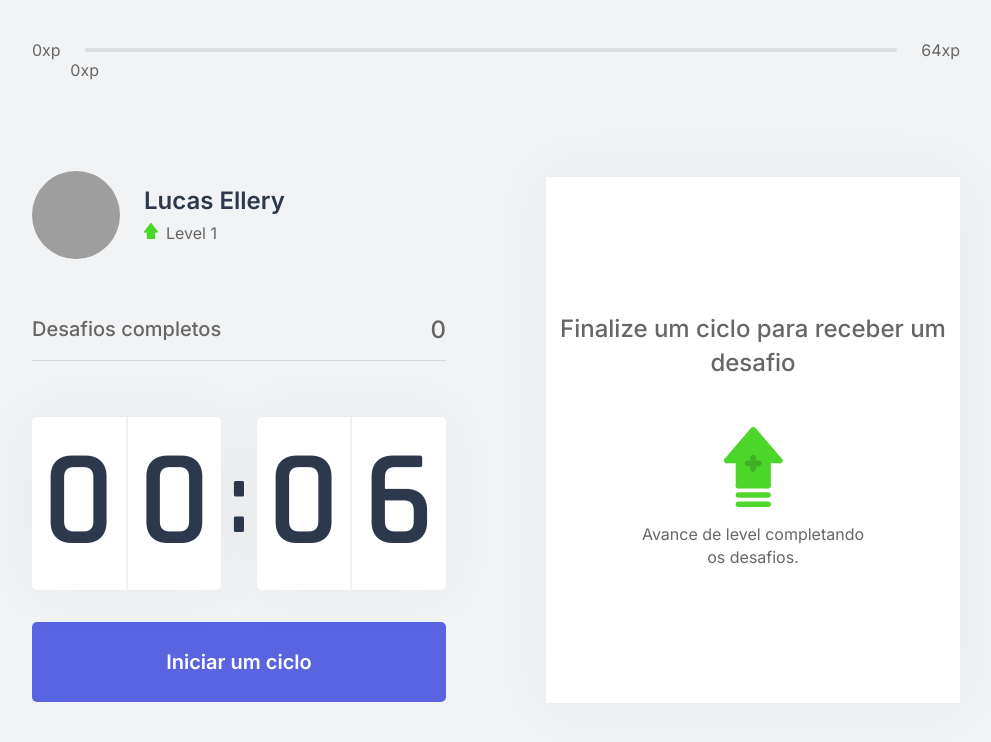
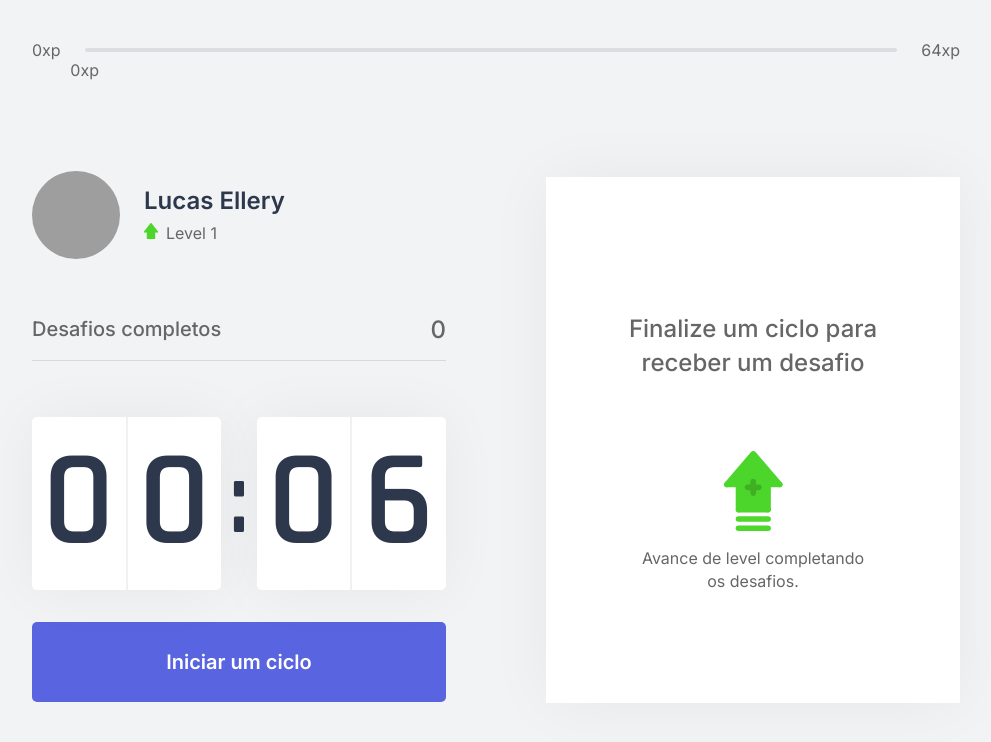
Before and after one commit to lucasellery/move.it, a Next.js app: page / in a window 1280 px wide. Shown: the top 742 px of the page, without its empty margins (144-1135 px from the left). Built offline with nearby package versions, Linux system fonts and the light colour scheme; grey boxes are pictures that could not be loaded.

Commit message:
(fix) padding changed

```diff
--- a/src/styles/components/ChallengeBox.module.css
+++ b/src/styles/components/ChallengeBox.module.css
@@ -18,12 +18,17 @@
   display: flex;
   flex-direction: column;
   align-items: center;
+
+  padding: 1.5rem 2rem 1.5rem 2rem;
+
 }
 
 .challengeNotActive strong {
   font-size: 1.5rem;
   font-weight: 500;
   line-height: 1.4;
+
+  padding: 1.5rem 2rem 1.5rem 2rem;
 }
 
 .challengeNotActive p {
```
